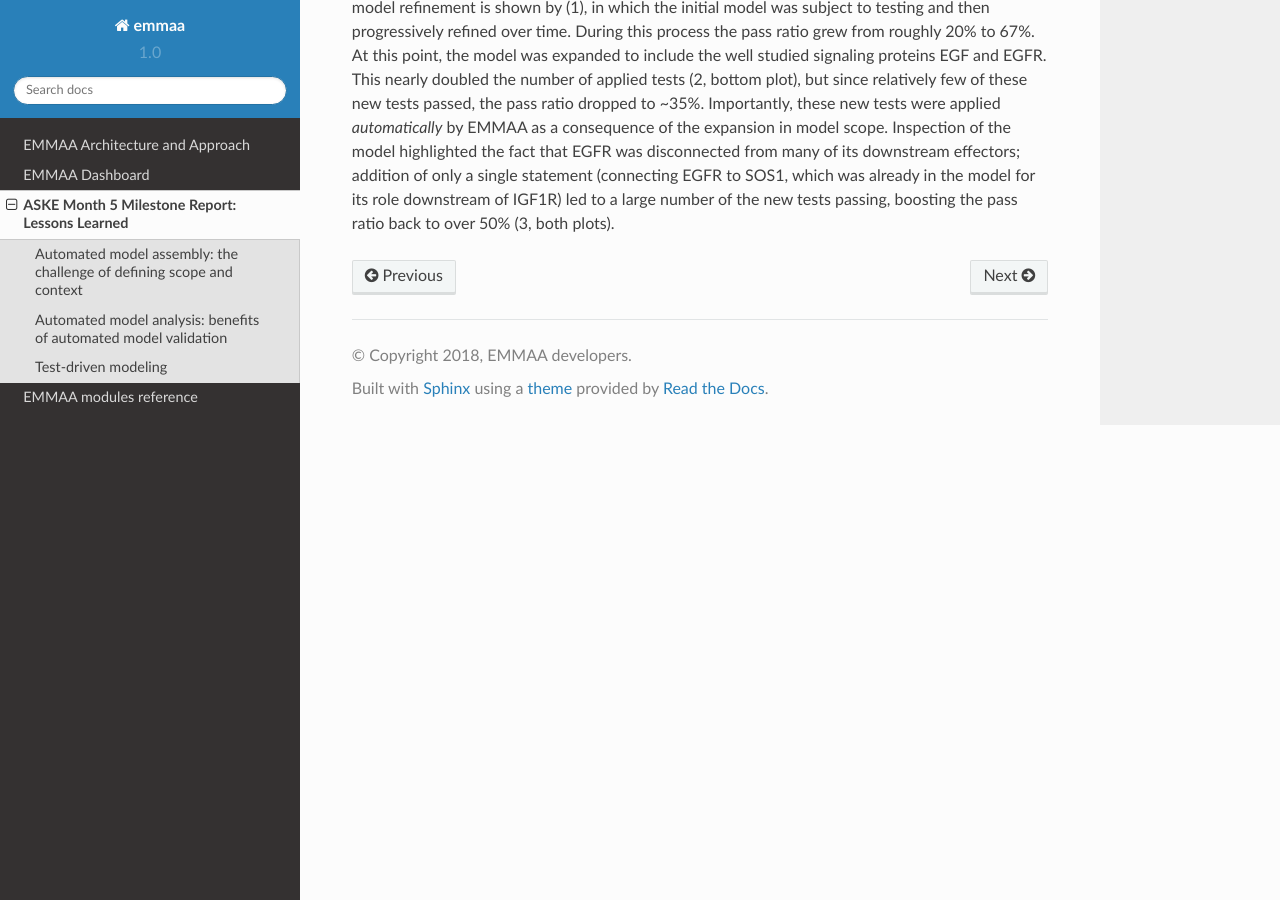
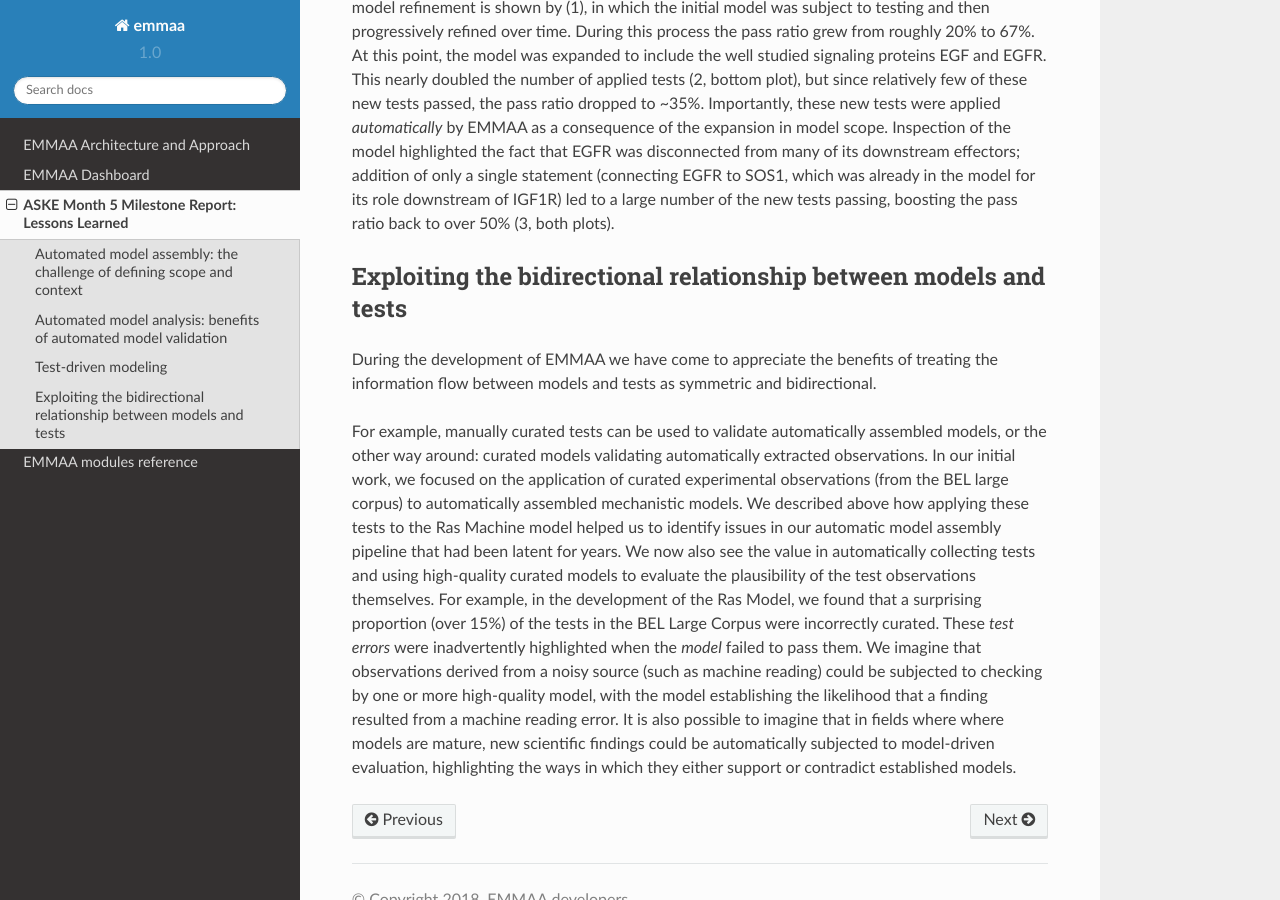
Before and after one commit to gyorilab/emmaa, a Sphinx documentation site: the page built from doc/month5_report.rst, in a window 1280 px wide and 900 px high, scrolled down 4887 px. Built offline with Sphinx 7.4.7 and the Read the Docs theme 2.0.0, drawn with Linux system fonts in a browser that asks for light colours.

Commit message:
Blurb on model/test symmetry

```diff
--- a/doc/month5_report.rst
+++ b/doc/month5_report.rst
@@ -85,7 +85,6 @@ tests:
 .. image:: _static/images/aml_tests_annot.png
 
 
-
 Test-driven modeling
 --------------------
 
@@ -171,3 +170,30 @@ many of its downstream effectors; addition of only a single statement
 (connecting EGFR to SOS1, which was already in the model for its role
 downstream of IGF1R) led to a large number of the new tests passing, boosting
 the pass ratio back to over 50% (3, both plots).
+
+Exploiting the bidirectional relationship between models and tests
+------------------------------------------------------------------
+
+During the development of EMMAA we have come to appreciate the benefits of
+treating the information flow between models and tests as symmetric
+and bidirectional.
+
+For example, manually curated tests can be used to validate automatically
+assembled models, or the other way around: curated models validating
+automatically extracted observations. In our initial work, we focused on the
+application of curated experimental observations (from the BEL large corpus) to
+automatically assembled mechanistic models. We described above how applying
+these tests to the Ras Machine model helped us to identify issues in our
+automatic model assembly pipeline that had been latent for years.  We now also
+see the value in automatically collecting tests and using high-quality curated
+models to evaluate the plausibility of the test observations themselves. For
+example, in the development of the Ras Model, we found that a surprising
+proportion (over 15%) of the tests in the BEL Large Corpus were incorrectly
+curated.  These *test errors* were inadvertently highlighted when the *model*
+failed to pass them. We imagine that observations derived from a noisy source
+(such as machine reading) could be subjected to checking by one or more
+high-quality model, with the model establishing the likelihood that a finding
+resulted from a machine reading error. It is also possible to imagine that in
+fields where where models are mature, new scientific findings could be
+automatically subjected to model-driven evaluation, highlighting the ways in
+which they either support or contradict established models.
```
